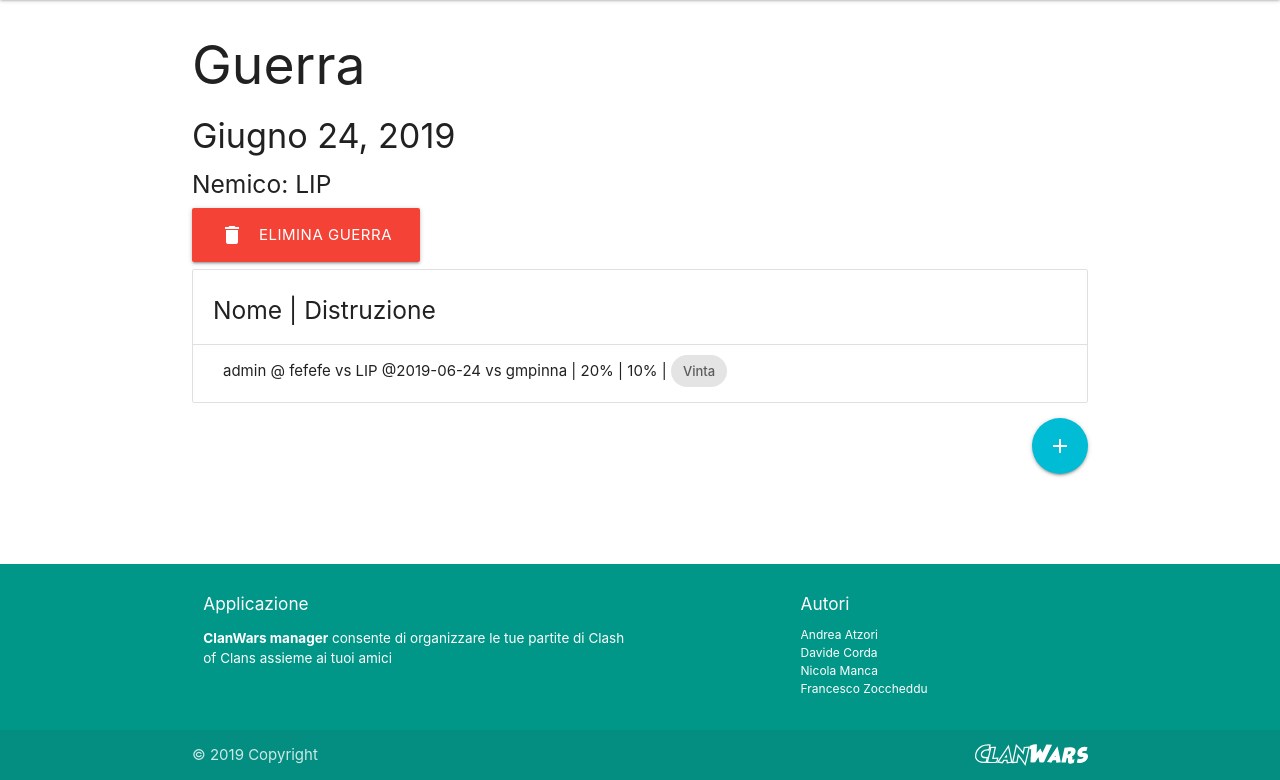
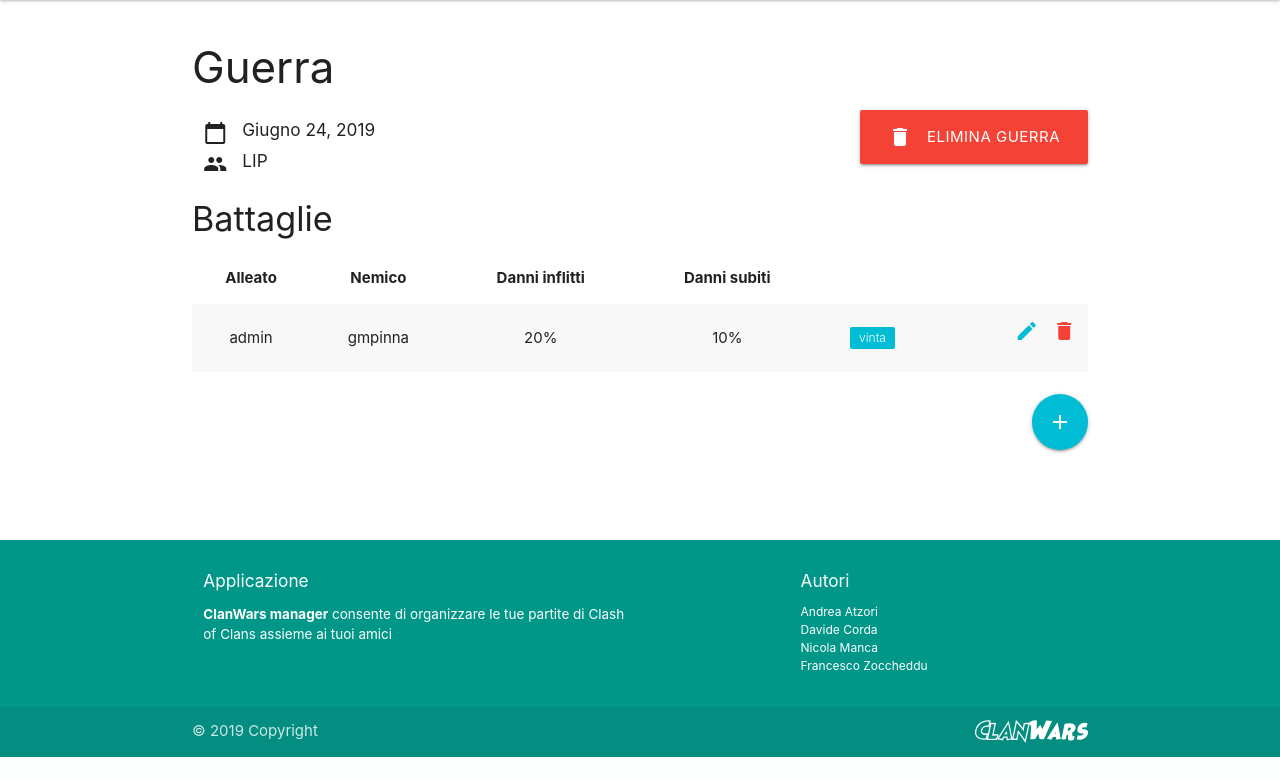
Before and after one commit to atzoriandrea/ClanWarsManager, a Django app: page /wars/10 in a window 1280 px wide. Shown: the part 65-845 px from the top of the page. After the commit the page ends 822 px from the top, so only its background shows below. Run offline with Django 3.2, Linux system fonts and the light colour scheme; a user stored in the database is signed in; data comes from the database, SQL or seed files in the repository; both versions use the stored data as it was after the commit.

Commit message:
Update templates

```diff
--- a/ClanWarsManager/manager/forms.py
+++ b/ClanWarsManager/manager/forms.py
@@ -23,13 +23,15 @@ class ClanForm(forms.ModelForm):
         model = Clan
         fields = ['name', 'maxMembers']
 
+class BattleForm(forms.ModelForm):
 
-class BattleForm(forms.ModelForm):
+    _USER_LABEL_FROM_INSTANCE = lambda u : u.username
 
     def __init__(self, *args, **kwargs):
         super().__init__(*args, **kwargs)
         self.fields['enemy'].queryset = self.instance.war.enemies().all()
         self.fields['enemy'].empty_label = None
+        self.fields['enemy'].label_from_instance = BattleForm._USER_LABEL_FROM_INSTANCE
 
     class Meta:
         model = Battle
@@ -42,6 +44,7 @@ class BattleFormMaster(BattleForm):
         super().__init__(*args, **kwargs)
         self.fields['ally'].queryset = self.instance.war.allies().all()
         self.fields['ally'].empty_label = None
+        self.fields['ally'].label_from_instance = BattleFormMaster._USER_LABEL_FROM_INSTANCE
 
     class Meta:
         model = Battle
--- a/ClanWarsManager/manager/models.py
+++ b/ClanWarsManager/manager/models.py
@@ -15,9 +15,9 @@ class User(AbstractUser):
 
 class Clan(models.Model):
 
-    name = models.CharField(max_length=30)
+    name = models.CharField(max_length=30, verbose_name="Nome")
     clanMaster = models.OneToOneField(User, on_delete=models.CASCADE, related_name="+", null=False, blank=False)
-    maxMembers = models.PositiveSmallIntegerField(default=20, validators=[MinValueValidator(1), MaxValueValidator(50)])
+    maxMembers = models.PositiveSmallIntegerField(default=20, validators=[MinValueValidator(1), MaxValueValidator(50)], verbose_name="Numero massimo di membri")
 
     def get_absolute_url(self):
         return reverse("clans_details", kwargs={'pk': self.pk})
@@ -37,9 +37,11 @@ class War(models.Model):
 
     def won(self):
         battles = self.battles.all()
-        #TODO: Fix
-        #return battles.aggregate(sum=models.Sum('allyDestruction'))["sum"] > battles.aggregate(sum=models.Sum('enemyDestruction'))["sum"]
-        return True
+        allyDestruction = battles.aggregate(sum=models.Sum('allyDestruction'))["sum"]
+        enemyDestruction = battles.aggregate(sum=models.Sum('enemyDestruction'))["sum"]
+        if allyDestruction is None or enemyDestruction is None:
+            return None
+        return allyDestruction > enemyDestruction
 
     def getAlly(self, user):
         try:
@@ -74,11 +76,11 @@ class UserSnapshot(models.Model):
 
 class Battle(models.Model):
 
-    ally = models.ForeignKey(UserSnapshot, on_delete=models.CASCADE, related_name="+", null=False, blank=False)
-    enemy = models.ForeignKey(UserSnapshot, on_delete=models.CASCADE, related_name="+", null=False, blank=False)
-    allyDestruction = models.SmallIntegerField(validators=[MinValueValidator(0), MaxValueValidator(100)], default=0)
-    enemyDestruction = models.SmallIntegerField(validators=[MinValueValidator(0), MaxValueValidator(100)], default=0)
-    allyVictory = models.BooleanField(default=False)
+    ally = models.ForeignKey(UserSnapshot, on_delete=models.CASCADE, related_name="+", null=False, blank=False, verbose_name="Alleato")
+    enemy = models.ForeignKey(UserSnapshot, on_delete=models.CASCADE, related_name="+", null=False, blank=False, verbose_name="Nemico")
+    allyDestruction = models.SmallIntegerField(validators=[MinValueValidator(0), MaxValueValidator(100)], default=0, verbose_name="Danni inflitti")
+    enemyDestruction = models.SmallIntegerField(validators=[MinValueValidator(0), MaxValueValidator(100)], default=0, verbose_name="Danni subiti")
+    allyVictory = models.BooleanField(default=False, verbose_name="Vittoria")
     war = models.ForeignKey(War, on_delete=models.CASCADE, related_name="battles", null=False, blank=False)
 
     def get_absolute_url(self):
--- a/ClanWarsManager/manager/static/css/style.css
+++ b/ClanWarsManager/manager/static/css/style.css
@@ -35,3 +35,7 @@ body {
 main {
   flex: 1 0 auto;
 }
+
+.smalltext {
+  font-size: 0.85em;
+}
--- a/ClanWarsManager/manager/templates/base.html
+++ b/ClanWarsManager/manager/templates/base.html
@@ -42,11 +42,11 @@
   <!-- Content -->
   <main>
     <div class="container">
-      <section>
+      <div class="section">
         {% block content %}
         Empty content block
         {% endblock%}
-      </section>
+      </div>
     </div>
   </main>
 
--- a/ClanWarsManager/manager/templates/clans/list.html
+++ b/ClanWarsManager/manager/templates/clans/list.html
@@ -18,7 +18,9 @@
   </nav>
   <div class="collection">
     {% for clan in clans %}
-      <a class="collection-item waves-effect" href="{{clan.get_absolute_url}}">{{clan.name}}</a>
+      <a class="collection-item waves-effect" href="{{clan.get_absolute_url}}">
+        {{clan.name}}
+      </a>
     {% endfor %}
   </div>
 
--- a/ClanWarsManager/manager/templates/home/homepage.html
+++ b/ClanWarsManager/manager/templates/home/homepage.html
@@ -6,7 +6,7 @@
 
   {% load postlinks %}
 
-  <h2>Benvenuto in ClanWarsManager</h2>
+  <h2><span class="smalltext">Benvenuto in </span>ClanWarsManager</h2>
   {% if not user.is_authenticated %}
   <a class="btn waves-effect waves-light" href="{% url 'user_login' %}">
     Log In
--- a/ClanWarsManager/manager/templates/registration/login.html
+++ b/ClanWarsManager/manager/templates/registration/login.html
@@ -1,13 +1,14 @@
 <!-- templates/registration/login.html -->
 {% extends 'base.html' %}
 
-{% block title %}Login{% endblock %}
+{% block title %}Accedi{% endblock %}
 
 {% block content %}
 
 {% load materializecss %}
 
-<h2>Login</h2>
+<h3>Accedi</h3>
+<div class="section">
   <form method="POST">
     {% csrf_token %}
     {{ form|materializecss }}
@@ -15,5 +16,6 @@
       Login
     </button>
   </form>
+</div>
 
 {% endblock %}
--- a/ClanWarsManager/manager/templates/user/signup.html
+++ b/ClanWarsManager/manager/templates/user/signup.html
@@ -7,12 +7,14 @@
 
 {% load materializecss %}
 
-<h2>Registrati</h2>
+<h3>Registrati</h3>
+<div class="section">
   <form method="POST">
     {% csrf_token %}
     {{ form|materializecss }}
-  <button class="waves-effect waves-light btn" type="submit">
+    <button class="waves-effect waves-light btn-large" type="submit">
       Registrati
     </button>
   </form>
+</div>
 {% endblock %}
--- a/ClanWarsManager/manager/templates/wars/details.html
+++ b/ClanWarsManager/manager/templates/wars/details.html
@@ -7,46 +7,100 @@
 {% load postlinks %}
 {% hiddenform %}
 
-<h2>Guerra</h2>
-<h4>{{war.date}}</h4>
-<h5>Nemico: {{war.enemyClanName}}</h5>
+<h3>Guerra</h3>
+<div class="row">
+    <div class="col">
+        <h6>
+            <i class="material-icons left">calendar_today</i>
+            {{war.date}}
+        </h6>
+        <h6>
+            <i class="material-icons left">people</i>
+            {{war.enemyClanName}}
+        </h6>
+    </div>
     {% if war.allyClan.clanMaster == user %}
     {% url 'wars_delete' war.pk as deleteUrl %}
-<a class="waves-effect waves-light btn-large red" {% submitOnClick deleteUrl %}>
+    <a class="waves-effect waves-light btn-large red right" {% submitOnClick deleteUrl %}>
         <i class="material-icons left">delete</i>
         Elimina Guerra
     </a>
     {% endif %}
-<ul class="collection with-header">
-    <li class="collection-header">
-        <h5>Nome | Distruzione</h5>
-    </li>
+</div>
+
+<h4>Battaglie</h4>
+{% if war.battles.count > 0 %}
+<table class="striped centered">
+    <thead>
+        <tr>
+            <th>
+                Alleato
+            </th>
+            <th>
+                Nemico
+            </th>
+            <th>
+                Danni inflitti
+            </th>
+            <th>
+                Danni subiti
+            </th>
+            <th>
+
+            </th>
+            <th>
+
+            </th>
+        </tr>
+    </thead>
+    <tbody>
         {% for battle in war.battles.all %}
-    <li class="collection-item">
-        <div>{{battle.ally}} vs {{battle.enemy.username}} | {{battle.allyDestruction}}% | {{battle.enemyDestruction}}% |
+        <tr>
+            <td>
+                {{battle.ally.username}}
+            </td>
+            <td>
+                {{battle.enemy.username}}
+            </td>
+            <td>
+                {{battle.allyDestruction}}%
+            </td>
+            <td>
+                {{battle.enemyDestruction}}%
+            </td>
+            <td>
                 {% if battle.allyVictory %}
-            <div class="chip">
-                Vinta
-            </div>
+                <span class="new badge" data-badge-caption="vinta"></span>
                 {% endif %}
-            {% if battle.ally == user or battle.ally.clan.clanMaster == user %}
+            </td>
+            <td>
+                {% if battle.ally.username == user.username or battle.ally.clan.clanMaster == user %}
                 {% url 'battles_update' battle.pk as updateBattleUrl %}
                 {% url 'battles_delete' battle.pk as deleteBattleUrl %}
-                <a class="secondary-content waves-effect waves-circle red-text tooltipped" data-position="bottom" data-tooltip="Elimina battaglia" {% submitOnClick deleteBattleUrl %}>
+                <a class="waves-effect waves-circle red-text tooltipped right" data-position="bottom"
+                    data-tooltip="Elimina battaglia" {% submitOnClick deleteBattleUrl %}>
                     <i class="material-icons">delete</i>
                 </a>
-                <a class="secondary-content waves-effect waves-circle tooltipped" data-position="bottom" data-tooltip="Modifica battaglia" {% submitOnClick updateBattleUrl %}>
+                <a class="waves-effect waves-circle tooltipped right" data-position="bottom" data-tooltip="Modifica battaglia"
+                    {% submitOnClick updateBattleUrl %}>
                     <i class="material-icons">edit</i>
                 </a>
                 {% endif %}
-        </div>
-    </li>
+            </td>
+        </tr>
         {% endfor %}
-</ul>
+    </tbody>
+</table>
+{% else %}
+<blockquote>
+    Nessuna battaglia
+</blockquote>
+{% endif %}
+
 {% if canAddBattle %}
 {% url 'wars_addbattle' war.pk as addBattleUrl %}
-    <a class="btn-floating btn-large waves-effect waves-light right tooltipped" data-position="bottom" data-tooltip="Aggiungi battaglia" {% submitOnClick addBattleUrl %}><i
-            class="material-icons">add</i></a>
+<a class="btn-floating btn-large waves-effect waves-light right tooltipped" data-position="bottom" style="margin-top:1.5em"
+    data-tooltip="Aggiungi battaglia" {% submitOnClick addBattleUrl %}><i class="material-icons">add</i></a>
 {% endif %}
 
 {% load toasts %}
```
Also changed, not shown: ClanWarsManager/manager/templates/battles/update.html (+9 -11 lines), ClanWarsManager/manager/templates/clans/details.html (+17 -12 lines), ClanWarsManager/manager/templates/clans/update.html (+6 -8 lines), ClanWarsManager/manager/templates/wars/list.html (+12 -6 lines), ClanWarsManager/db.sqlite3. Lines whose indentation alone changed are shown as unchanged.
